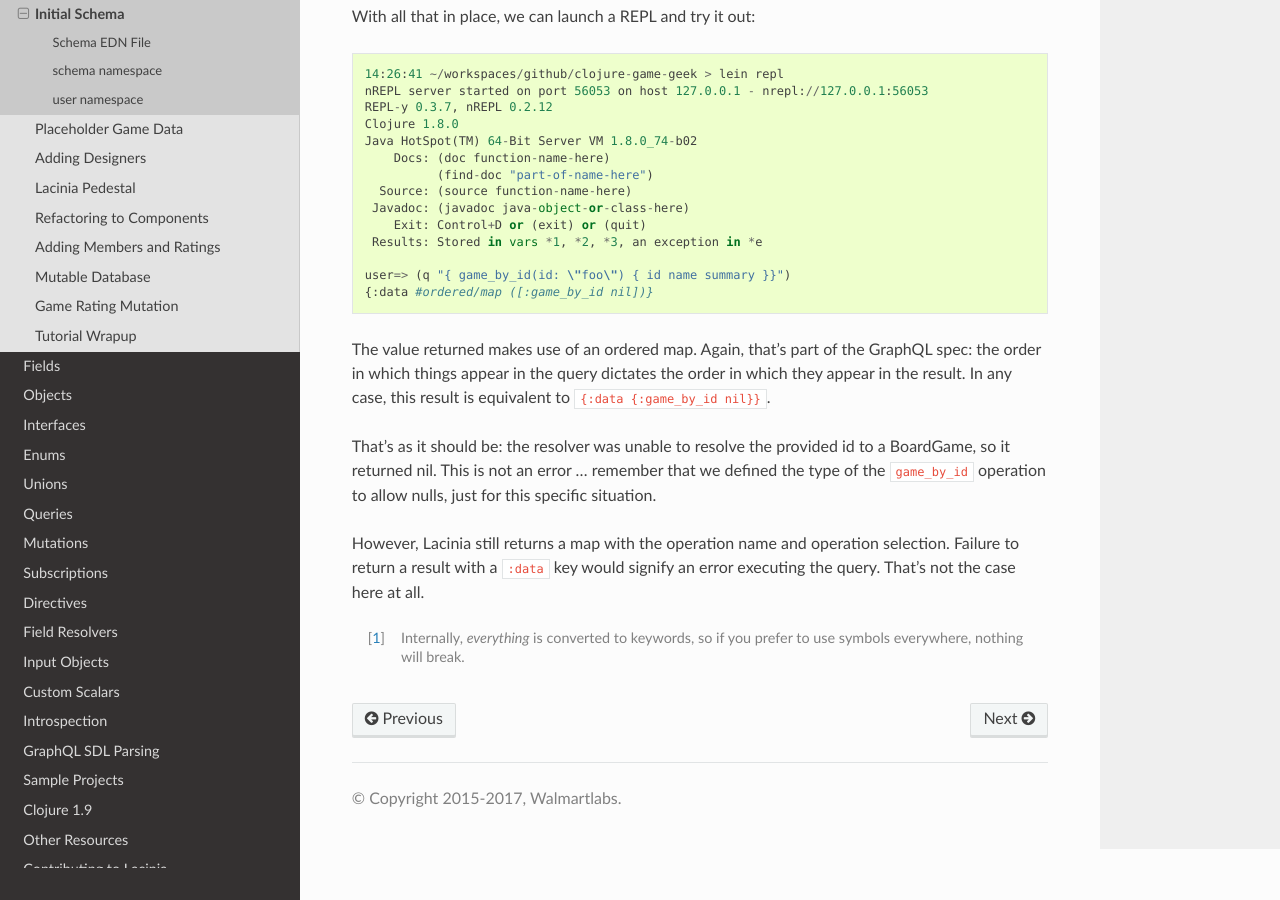
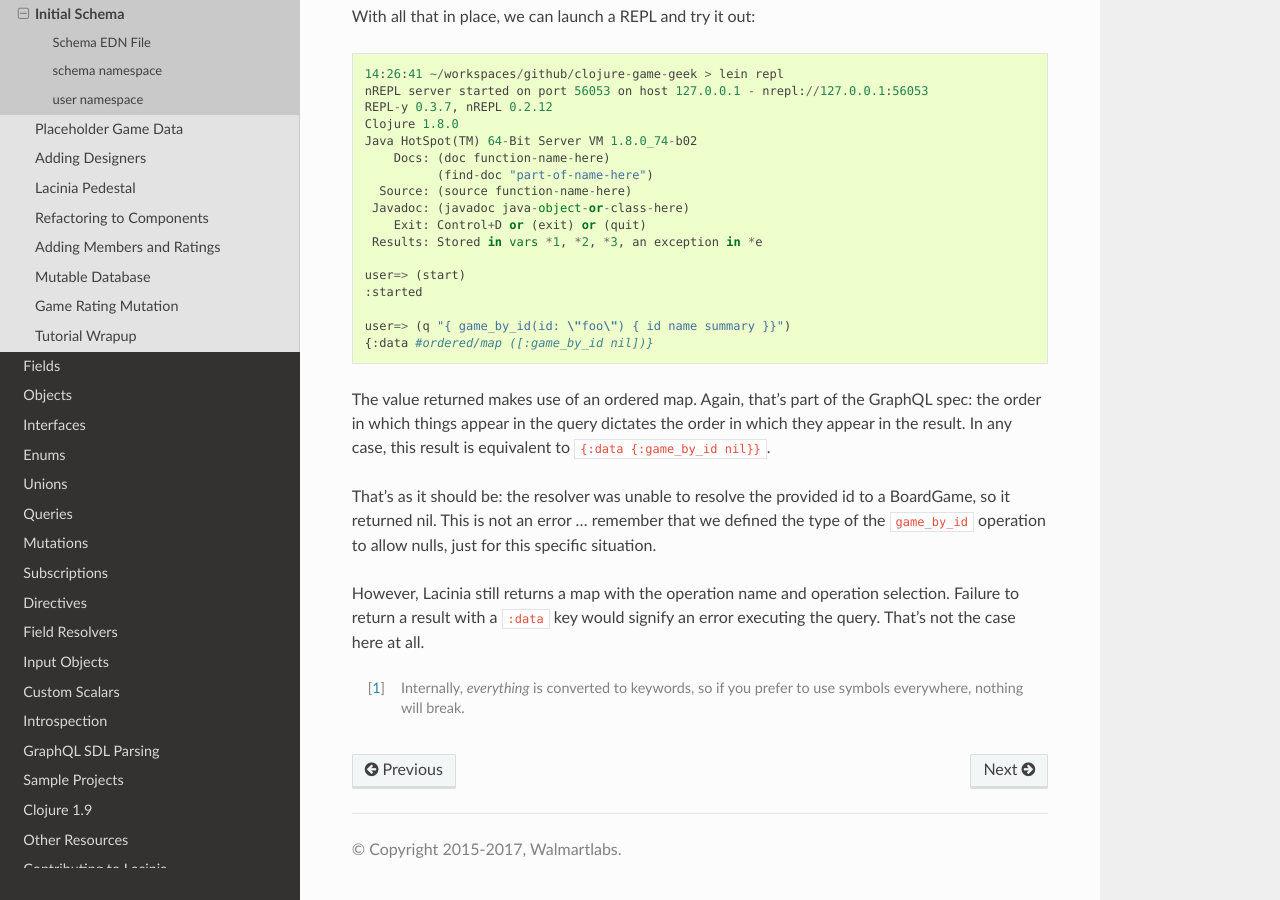
Before and after one commit to walmartlabs/lacinia, a Sphinx documentation site: the page built from docs/tutorial/init-schema.rst, in a window 1280 px wide and 900 px high, scrolled down 2798 px. Built offline with Sphinx 7.4.7 and the Read the Docs theme 2.0.0, drawn with Linux system fonts in a browser that asks for light colours.

Commit message:
Update init-schema.rst
Line 142 missed a necessary step to launch the backend.

```diff
--- a/docs/tutorial/init-schema.rst
+++ b/docs/tutorial/init-schema.rst
@@ -139,6 +139,9 @@ With all that in place, we can launch a REPL and try it out::
       Exit: Control+D or (exit) or (quit)
    Results: Stored in vars *1, *2, *3, an exception in *e
 
+  user=> (start)
+  :started
+
   user=> (q "{ game_by_id(id: \"foo\") { id name summary }}")
   {:data #ordered/map ([:game_by_id nil])}
 
```
